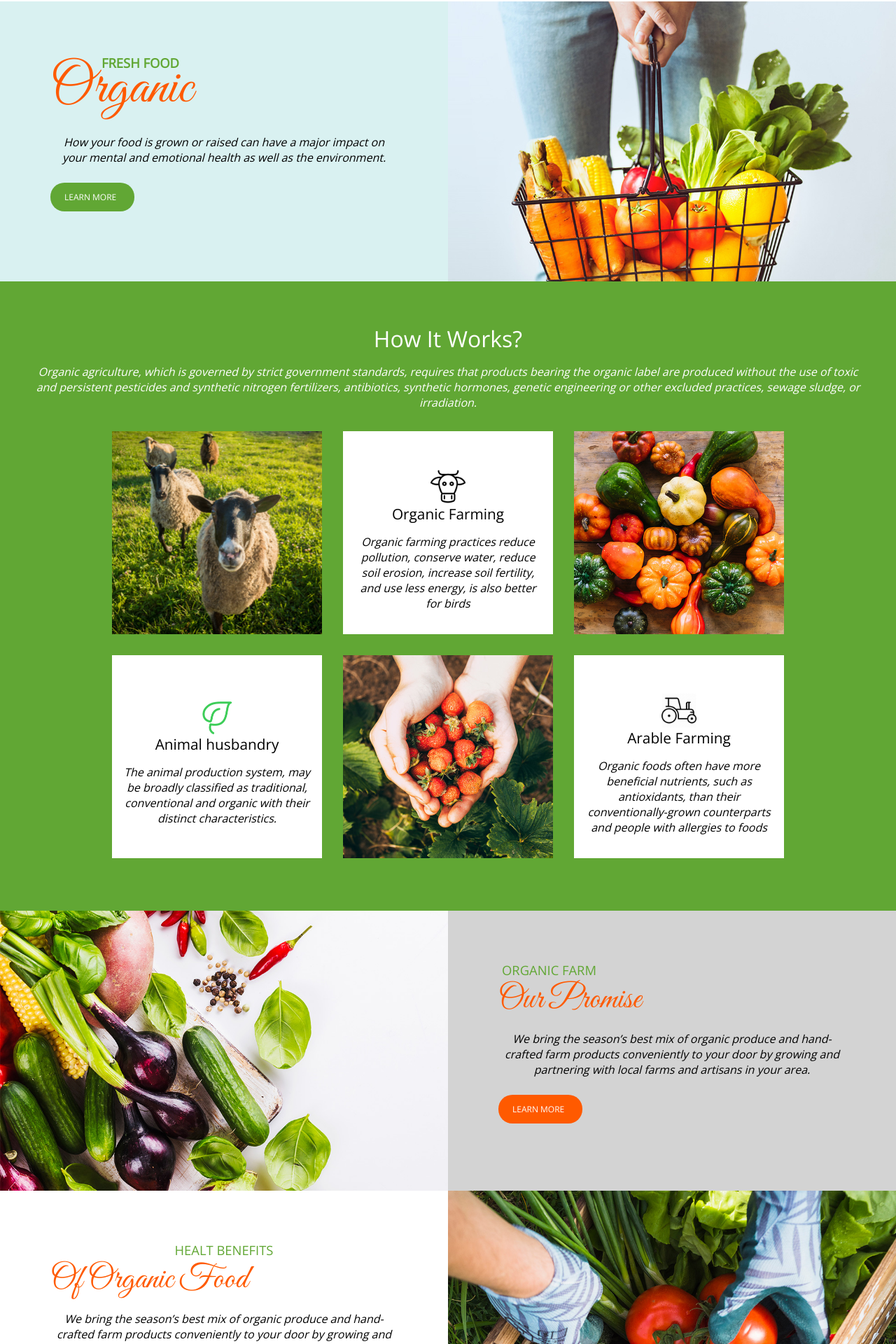
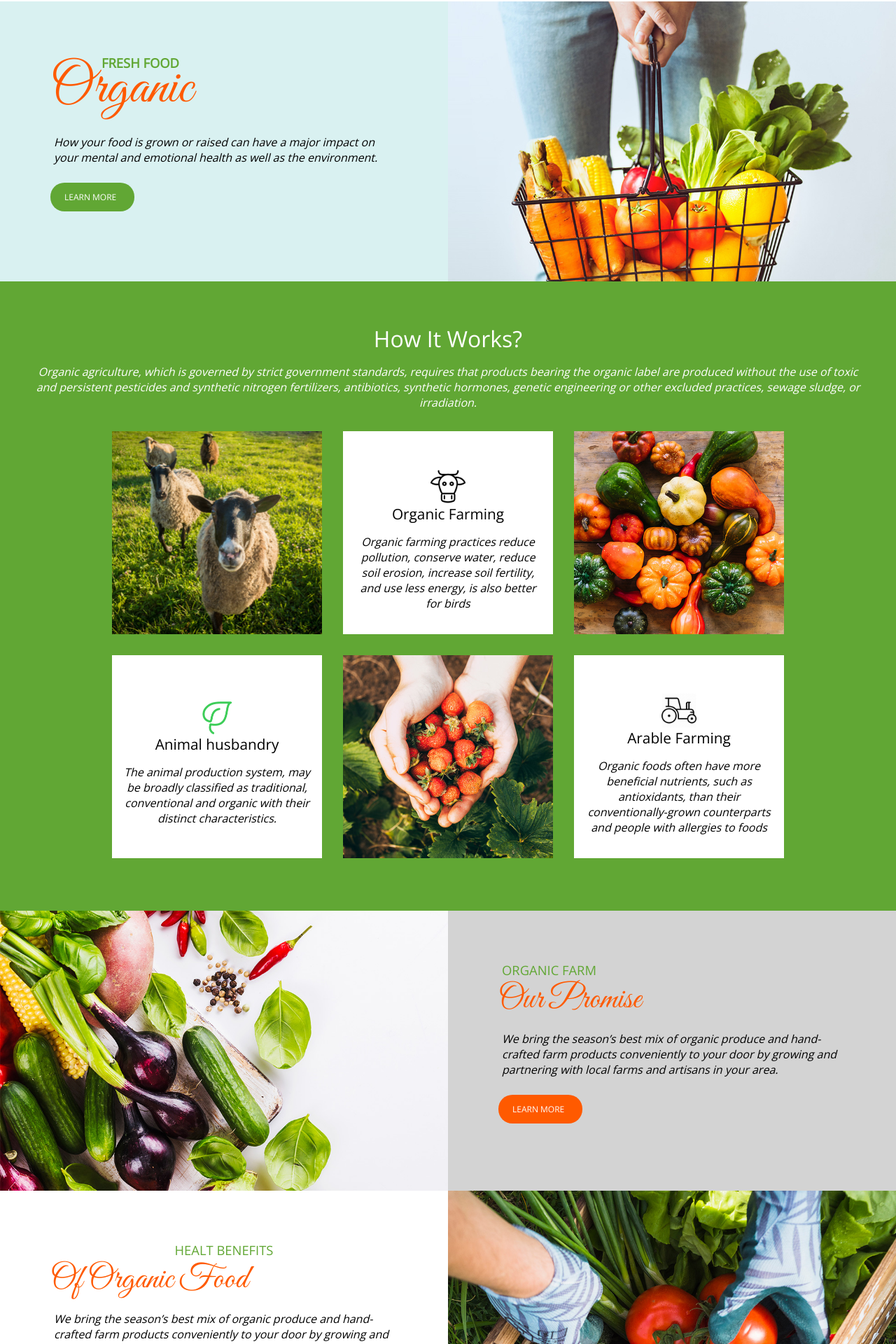
Before and after one commit to drosales139/Angular-Nicepage, an Angular app: page / in a window 1280 px wide. Shown: the part 121-2041 px from the top of the page at 70% size. Built offline with nearby package versions, Linux system fonts and the light colour scheme; what @agm/core would draw is missing.

Commit message:
arreglo en texto

```diff
--- a/src/app/app.component.html
+++ b/src/app/app.component.html
@@ -7,7 +7,7 @@
       <div fxLayout='column' fxFlex.gt-sm="90%" class="item--info__content" >
         <span class="item__title-banner"  ngClass.gt-sm = "banner-xs " ><strong>FRESH FOOD</strong> </span>
         <span class="item__subtitle-banner" ngClass.gt-sm="subtitle-banner">Organic</span>
-        <p fxFlex.gt-lg="60%" class="item__desc col-xs col-sm-10 col-md-10">
+        <p fxFlex.gt-lg="60%" class="item__desc col-xs col-sm-10 col-md-10" ngClass="text__desc">
           How your food is grown or raised can have a major impact on your
           mental and emotional health as well as the environment.
         </p>
@@ -59,7 +59,7 @@
         <div fxLayout='column' fxFlex.gt-sm="90%" class="item--info__content" >
           <p fxLayout='row' fxFlexAlign="start" class="item__title-banner-2" ngClass.gt-sm="subtitle-banner-2"> ORGANIC FARM</p>
           <span class="item__subtitle-banner-l">Our Promise</span>
-          <p fxFlex.gt-lg="60%" class="item__desc">
+          <p fxFlex.gt-lg="60%" class="item__desc" ngClass="text__desc">
             We bring the season’s best mix of organic produce and hand-crafted farm products conveniently to your door by growing
             and partnering with local farms and artisans in your area.
           </p>
@@ -73,7 +73,7 @@
         <div fxLayout='column' fxFlex.gt-sm="90%" class="item--info__content">
           <p fxLayout='row' fxFlexAlign="center" class="item__title-banner-2">HEALT BENEFITS </p>
           <span class="item__subtitle-banner-3" ngClass.gt-sm="subtitle-banner-3">Of Organic Food</span>
-          <p fxFlex.gt-lg="60%" class="item__desc">
+          <p fxFlex.gt-lg="60%" class="item__desc" ngClass="text__desc">
             We bring the season’s best mix of organic produce and hand-crafted farm products conveniently to your door by growing
             and partnering with local farms and artisans in your area.
           </p>
```
